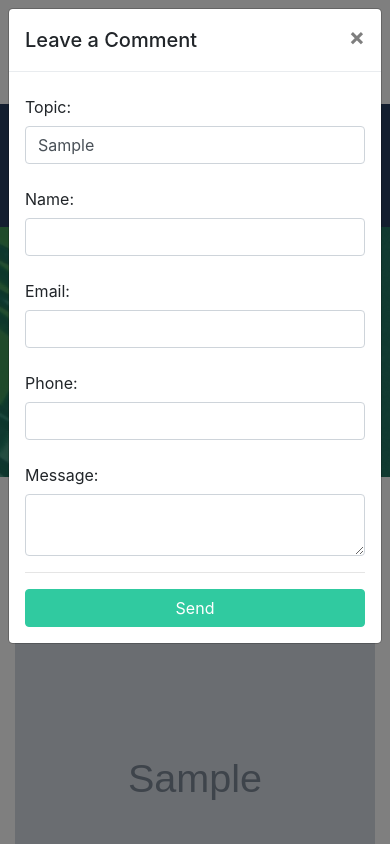
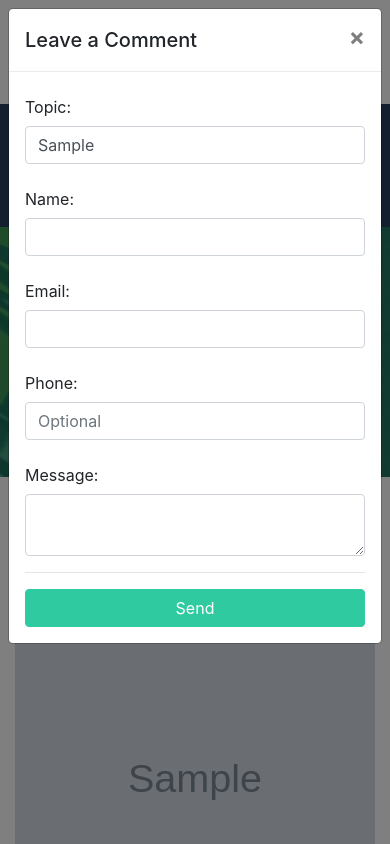
Before and after one commit to RosyCodes/digitalnotebook_project, a Django app: page /notes/1 in a window 390 px wide, after a click on "Leave a Comment". Run offline with Django 4.2, Linux system fonts and the light colour scheme; tables that the repository leaves empty hold one stand-in row (values such as "Sample post"); grey boxes marked "Sample" are stand-in pictures; some libraries are stand-ins or nearby versions.

Commit message:
optional phone input

```diff
--- a/templates/notes/note.html
+++ b/templates/notes/note.html
@@ -229,7 +229,7 @@
                     </div>
                     <div class="form-group">
                         <label for="phone" class="col-form-label">Phone:</label>
-                        <input type="text" name="phone" class="form-control">
+                        <input type="text" placeholder="Optional" name="phone" class="form-control">
                     </div>
                     <div class="form-group">
                         <label for="message" class="col-form-label">Message:</label>
```
